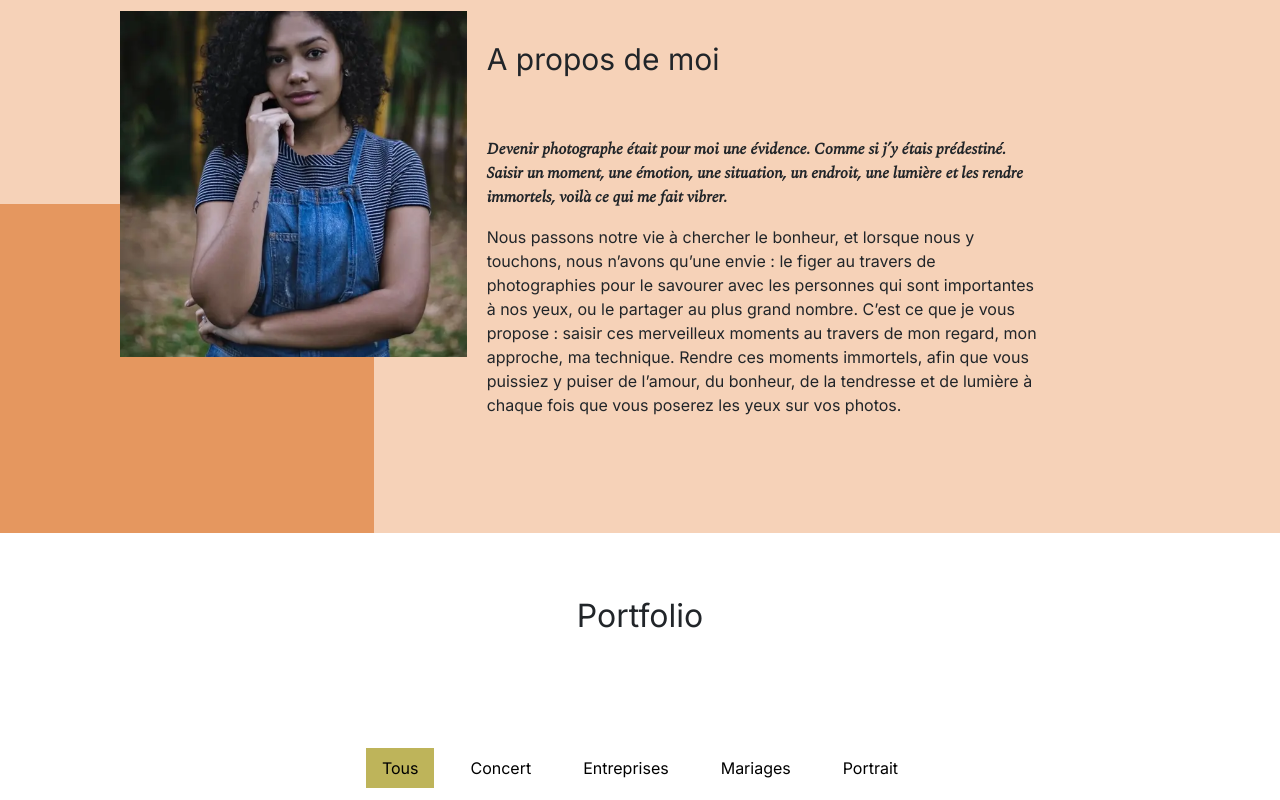
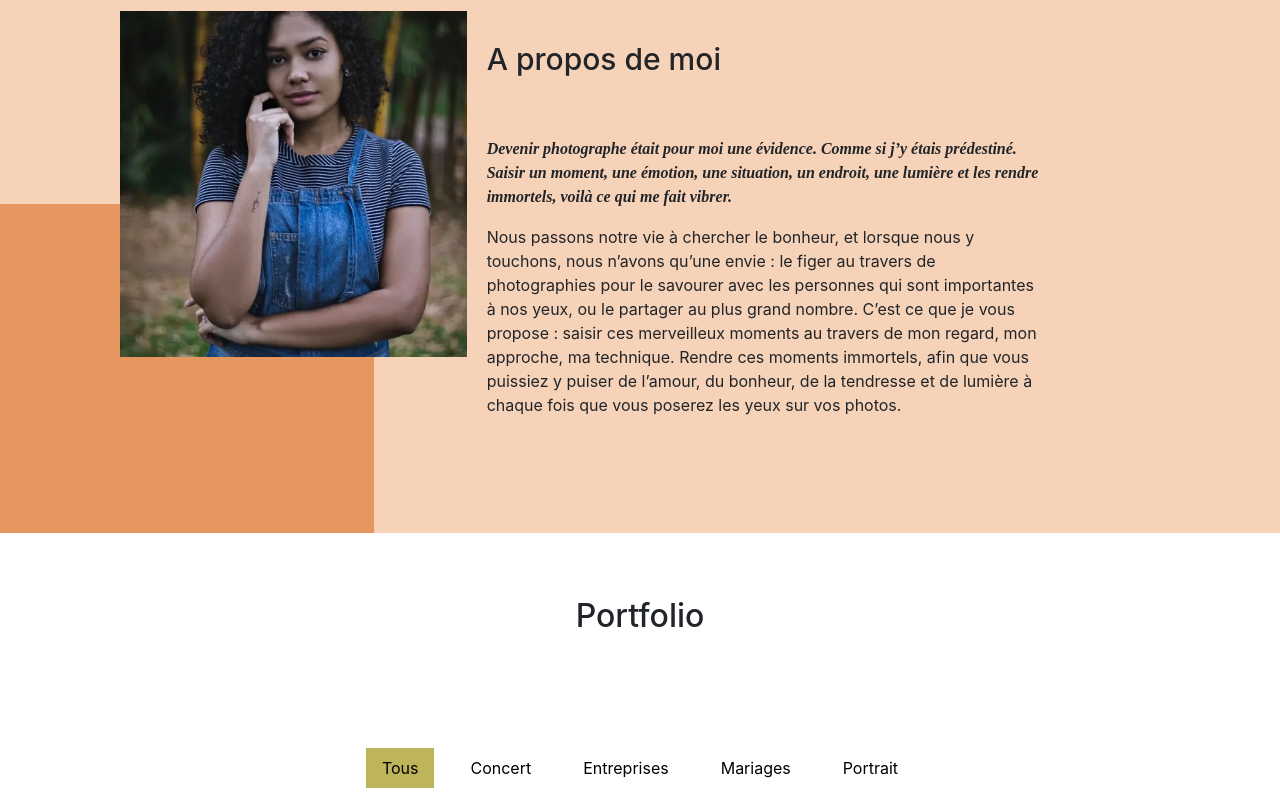
Before and after one commit to medtijabou/P8_Nina_Carduccii, a plain HTML site: page index.html in a window 1280 px wide. Shown: the part 780-1580 px from the top of the page. Drawn offline with nearby package versions, Linux system fonts and the light colour scheme; a web font is replaced by a local one.

Commit message:
corriger la police

```diff
--- a/assets/style.css
+++ b/assets/style.css
@@ -1,10 +1,4 @@
-@import url("https://fonts.googleapis.com/css2?family=Inter&family=Spectral:ital,wght@0,400;1,300;1,400;1,800&display=swap");
 
-* {
-  font-family: "Inter";
-  font-style: normal;
-  object-fit: cover;
-}
 body {
 	max-width: 1920px;
 	margin: auto;
@@ -110,7 +104,7 @@ body {
 	justify-content: center;
 }
 .nav-pills .nav-link.active, .nav-pills .show > .nav-link {
-	color:black;
+	color: #000;
 	background-color: #BEB45A;
 	border-radius:0 ;
 }
--- a/index.html
+++ b/index.html
@@ -60,7 +60,7 @@
 
 	<!-- Fichier sitemap -->
 	<link rel="sitemap" type="application/xml" title="Sitemap" href="sitemap.xml">
-	<link rel="preload" href="fonts/ta-police.woff2" as="font" type="font/woff2" crossorigin>
+
 	<link rel="icon" href="assets/images/logo_site.png" type="image/png" />
 
 
```
